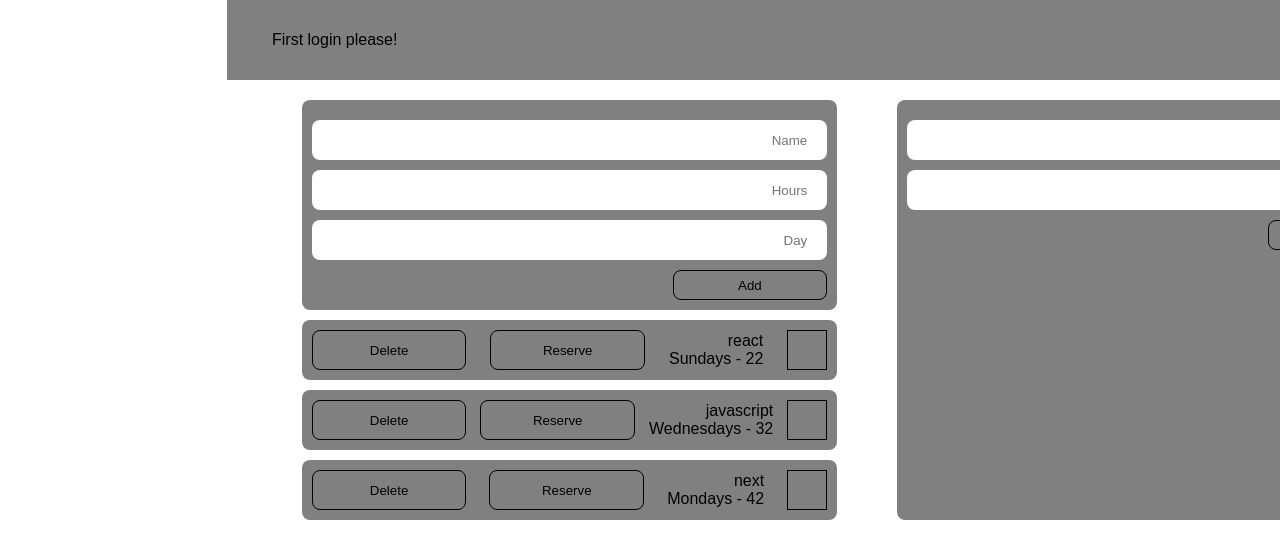
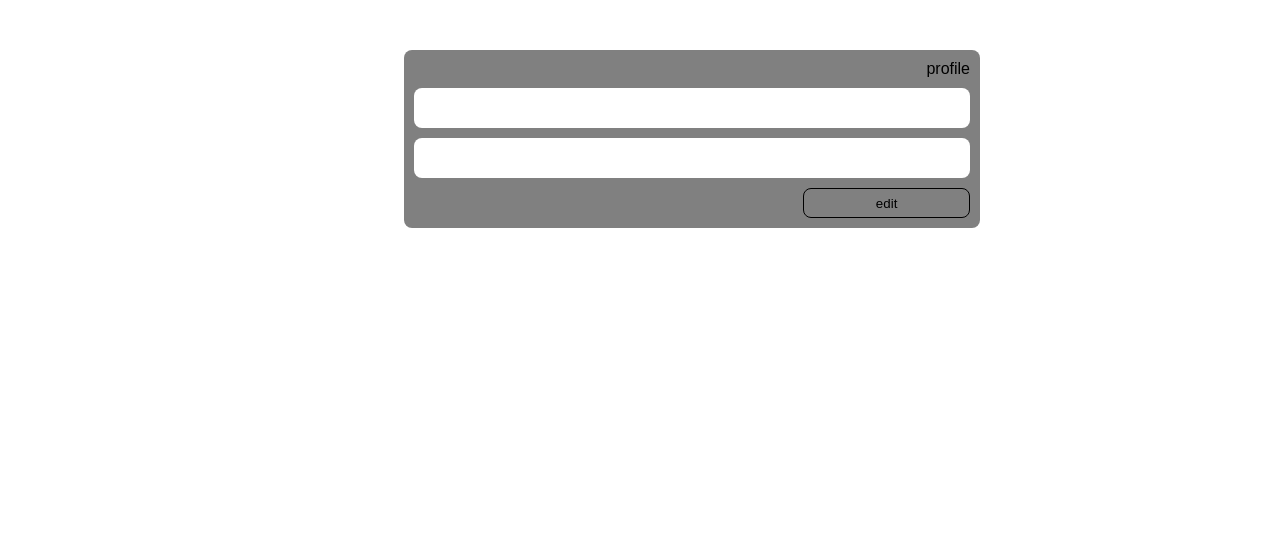
Before and after one commit to nima000006/react-training, a React (Create React App) app in the folder my-app/: page /profile in a window 1280 px wide. Shown: the top 558 px of the page. Built offline with nearby package versions, Linux system fonts and the light colour scheme.

Commit message:
update git

```diff
--- a/my-app/package.json
+++ b/my-app/package.json
@@ -6,9 +6,13 @@
     "@testing-library/jest-dom": "^5.17.0",
     "@testing-library/react": "^13.4.0",
     "@testing-library/user-event": "^13.5.0",
+    "localforage": "^1.10.0",
+    "match-sorter": "^6.3.4",
     "react": "^18.2.0",
     "react-dom": "^18.2.0",
+    "react-router-dom": "^6.22.1",
     "react-scripts": "^5.0.1",
+    "sort-by": "^1.2.0",
     "web-vitals": "^2.1.4"
   },
   "scripts": {
--- a/my-app/src/component/Form.css
+++ b/my-app/src/component/Form.css
@@ -4,7 +4,8 @@
     border-radius: 8px;
     display: flex;
     flex-direction: column;
-    padding: 10px
+    padding: 10px;
+    margin: auto
 }
 .form-container input{
     height: 30px;
--- a/my-app/src/component/Form.jsx
+++ b/my-app/src/component/Form.jsx
@@ -7,11 +7,16 @@ const Form = ({ isLoggedIn, setLoggedIn, onInputChange }) => {
 
   const handleLogin = (e) => {
     e.preventDefault();
+
     // Your login logic goes here
     setLoggedIn(!isLoggedIn);
 
     // Pass the username value to the parent component
     onInputChange(username);
+
+    // Save username and password to localStorage
+    localStorage.setItem("username", username);
+    localStorage.setItem("password", password);
 
     // Reset the form after submission
     setUsername("");
@@ -20,7 +25,6 @@ const Form = ({ isLoggedIn, setLoggedIn, onInputChange }) => {
 
   return (
     <div className="form-container">
-
       <form onSubmit={handleLogin}>
         <input
           onChange={(e) => setUsername(e.target.value)}
@@ -36,8 +40,6 @@ const Form = ({ isLoggedIn, setLoggedIn, onInputChange }) => {
         />
         <button type="submit">login</button>
       </form>
-
-
     </div>
   );
 };
--- a/my-app/src/component/Header.jsx
+++ b/my-app/src/component/Header.jsx
@@ -1,13 +1,19 @@
+// Header.js
 import React from "react";
 import "./Header.css";
+import { Link } from "react-router-dom";
 
-const Header = ({ isLoggedIn, setLoggedIn, inputValue}) => {
-
+const Header = ({ isLoggedIn, setLoggedIn, inputValue }) => {
   return (
     <div className="header">
       <p>dashboard</p>
       {isLoggedIn ? (
-        <p>{inputValue}</p>
+        <Link to={{
+          pathname: "/profile",
+          state: { username: inputValue, password: localStorage.getItem("password") }
+        }}>
+          {inputValue}
+        </Link>
       ) : (
         <p>!First login please</p>
       )}
--- /dev/null
+++ b/my-app/src/pages/Profile.jsx
@@ -0,0 +1,47 @@
+// Profile.js
+import React, { useState, useEffect } from "react";
+import { useLocation } from "react-router-dom";
+import "../index.css";
+import "../component/Form.css";
+
+const Profile = () => {
+  const location = useLocation();
+  const { username: initialUsername = "", password: initialPassword = "" } = location.state || {};
+  const [username, setUsername] = useState("");
+  const [password, setPassword] = useState("");
+
+  useEffect(() => {
+    // Fetch the previous values from localStorage
+    const storedUsername = localStorage.getItem("username");
+    const storedPassword = localStorage.getItem("password");
+
+    // Set the initial state with the values fetched from localStorage
+    setUsername(storedUsername || initialUsername);
+    setPassword(storedPassword || initialPassword);
+  }, [initialUsername, initialPassword]);
+
+  const handleEdit = (e) => {
+    e.preventDefault();
+
+    // Update username and password in localStorage
+    const newUsername = e.target.elements.username.value;
+    const newPassword = e.target.elements.password.value;
+    localStorage.setItem("username", newUsername);
+    localStorage.setItem("password", newPassword);
+
+    // Update state with new values
+    setUsername(newUsername);
+    setPassword(newPassword);
+  };
+
+  return (
+    <form className="form-container" style={{ marginTop: "50px" }} onSubmit={handleEdit}>
+      <p>profile</p>
+      <input type="text" name="username" defaultValue={username} />
+      <input type="password" name="password" defaultValue={password} />
+      <button type="submit">edit</button>
+    </form>
+  );
+};
+
+export default Profile;
```
Also changed, not shown: my-app/src/index.js (+23 -3 lines), 1 other file (tests, documents, lock files or other folders). Lines whose indentation alone changed are shown as unchanged.
